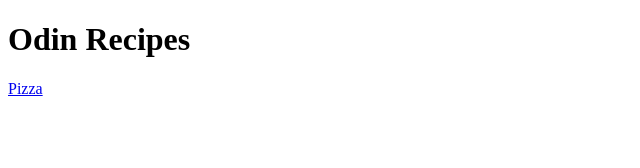
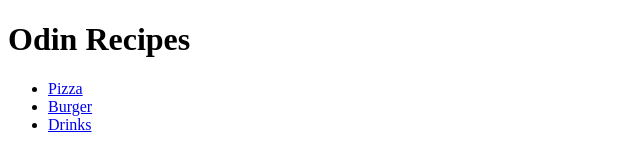
Before and after one commit to narcisse-web/odin-recipes, a plain HTML site: page index.html in a window 1280 px wide. Shown: the whole page, without its empty margins (0-640 px from the left). Drawn offline with Linux system fonts and the light colour scheme.

Commit message:
add linked page to index page

```diff
--- a/index.html
+++ b/index.html
@@ -7,7 +7,11 @@
 </head>
 <body>
     <h1>Odin Recipes</h1>
-    <a href="Recipes/Pizza.html">Pizza</a>
+    <ul>
+        <li><a href="Recipes/Pizza.html">Pizza</a></li>
+        <li> <a href="Recipes/burger.html">Burger</a></li>
+        <li><a href="Recipes/drink.html">Drinks</a></li>
+    </ul>
 
 </body>
 </html>
```
